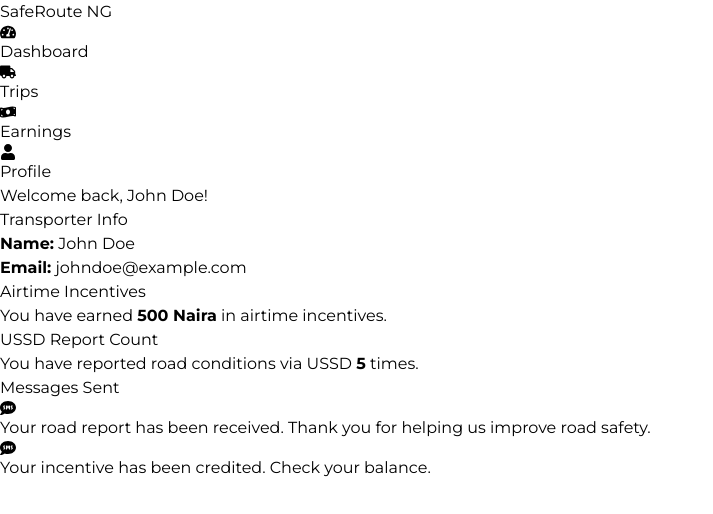
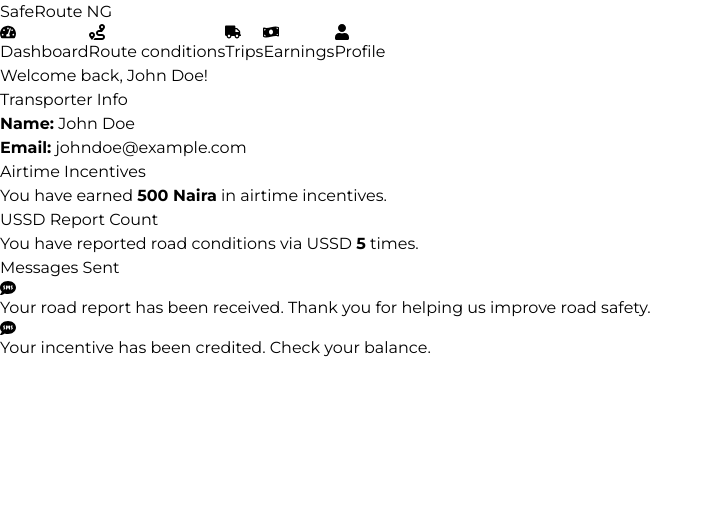
Before and after one commit to EDOHWARES/SafeRoute-NG, a React (Vite) app in the folder client/: page /dashboard in a window 1280 px wide. Shown: the top 514 px of the page, without its empty margins (0-713 px from the left). Built offline with nearby package versions, Linux system fonts and the light colour scheme; sample sign-in values are in the browser's storage; a web font is replaced by a local one.

Commit message:
protecting transporter dashboard from unauthenticated transporters

```diff
--- a/client/src/Pages/Dashboard/Dashboard.jsx
+++ b/client/src/Pages/Dashboard/Dashboard.jsx
@@ -1,22 +1,142 @@
 import React, { useState, useEffect } from 'react';
-import { Link } from 'react-router-dom';
-import { FaTachometerAlt, FaUser, FaMoneyBillWave, FaPhoneAlt, FaSms } from 'react-icons/fa';
-import { FaTruck } from 'react-icons/fa';
+import { FaTachometerAlt, FaUser, FaMoneyBillWave, FaPhoneAlt, FaSms, FaTruck, FaRoute } from 'react-icons/fa';
+import { Link, useNavigate } from 'react-router-dom';
+
+// Example Map component for "Route conditions"
+const MapComponent = () => {
+  return (
+    <div className="w-full h-96 bg-gray-200">
+      <h2>Map Component</h2>
+      {/* Add your map implementation here */}
+    </div>
+  );
+};
+
+// Dummy component for Trips
+const TripsComponent = () => {
+  return (
+    <div>
+      <h2 className="text-xl font-semibold mb-4">Your Trips</h2>
+      <ul>
+        <li>Trip 1: Lagos to Ibadan - Completed</li>
+        <li>Trip 2: Abuja to Kano - In Progress</li>
+        <li>Trip 3: Enugu to Port Harcourt - Pending</li>
+      </ul>
+    </div>
+  );
+};
+
+// Dummy component for Earnings
+const EarningsComponent = () => {
+  return (
+    <div>
+      <h2 className="text-xl font-semibold mb-4">Your Earnings</h2>
+      <p>You have earned <strong>5000 Naira</strong> this month.</p>
+      <p>Your total earnings: <strong>15000 Naira</strong></p>
+    </div>
+  );
+};
+
+// Dummy component for Profile
+const ProfileComponent = () => {
+  return (
+    <div>
+      <h2 className="text-xl font-semibold mb-4">Your Profile</h2>
+      <p><strong>Name:</strong> John Doe</p>
+      <p><strong>Email:</strong> johndoe@example.com</p>
+      <p><strong>Phone:</strong> +234 123 456 7890</p>
+    </div>
+  );
+};
 
 const Dashboard = () => {
-  // Example transporter data
+  const navigate = useNavigate();
+  const [isAuthenticated, setIsAuthenticated] = useState(null);
+  const [selectedNav, setSelectedNav] = useState('dashboard'); // Default is 'dashboard'
   const [transporter, setTransporter] = useState({
     name: "John Doe",
     email: "johndoe@example.com",
-    airtimeIncentives: 500, // Airtime incentives in Naira
-    ussdReportCount: 5, // Number of USSD reports sent
+    airtimeIncentives: 500,
+    ussdReportCount: 5,
     messages: [
       { id: 1, content: "Your road report has been received. Thank you for helping us improve road safety." },
       { id: 2, content: "Your incentive has been credited. Check your balance." }
     ]
   });
 
-  // You can replace this part with an API call to get transporter data
+  // Check if the user is authenticated
+  useEffect(() => {
+    const token = localStorage.getItem("transporterToken");
+    if (token == null) {
+      setIsAuthenticated(false);
+    } else {
+      setIsAuthenticated(true);
+    }
+  }, []);
+
+  // Redirect to login if not authenticated
+  useEffect(() => {
+    if (isAuthenticated === false) {
+      navigate("/login");
+    }
+  }, [isAuthenticated, navigate]);
+
+  // Loading state while checking authentication
+  if (isAuthenticated === null) {
+    return <div>Loading...</div>;
+  }
+
+  // Render content based on the selected nav option
+  const renderContent = () => {
+    switch (selectedNav) {
+      case 'dashboard':
+        return (
+          <div>
+            <h1 className="text-2xl font-semibold mb-6">Welcome back, {transporter.name}!</h1>
+            <section className="bg-white p-6 rounded-md shadow-md mb-6">
+              <h2 className="text-xl font-semibold mb-4">Transporter Info</h2>
+              <p><strong>Name:</strong> {transporter.name}</p>
+              <p><strong>Email:</strong> {transporter.email}</p>
+            </section>
+            <section className="bg-white p-6 rounded-md shadow-md mb-6">
+              <h2 className="text-xl font-semibold mb-4">Airtime Incentives</h2>
+              <p>You have earned <strong>{transporter.airtimeIncentives} Naira</strong> in airtime incentives.</p>
+            </section>
+            <section className="bg-white p-6 rounded-md shadow-md mb-6">
+              <h2 className="text-xl font-semibold mb-4">USSD Report Count</h2>
+              <p>You have reported road conditions via USSD <strong>{transporter.ussdReportCount}</strong> times.</p>
+            </section>
+            <section className="bg-white p-6 rounded-md shadow-md">
+              <h2 className="text-xl font-semibold mb-4">Messages Sent</h2>
+              {transporter.messages.length > 0 ? (
+                <ul>
+                  {transporter.messages.map((msg) => (
+                    <li key={msg.id} className="mb-2">
+                      <div className="flex items-center">
+                        <FaSms className="mr-3 text-xl text-[#424749]" />
+                        <p>{msg.content}</p>
+                      </div>
+                    </li>
+                  ))}
+                </ul>
+              ) : (
+                <p>No messages available.</p>
+              )}
+            </section>
+          </div>
+        );
+      case 'routeConditions':
+        return <MapComponent />;
+      case 'trips':
+        return <TripsComponent />;
+      case 'earnings':
+        return <EarningsComponent />;
+      case 'profile':
+        return <ProfileComponent />;
+      default:
+        return <div>Content not found.</div>;
+    }
+  };
 
   return (
     <div className="flex">
@@ -25,78 +145,46 @@ const Dashboard = () => {
           <h2 className="text-xl font-bold mb-6">SafeRoute NG</h2>
         </Link>
         <nav className="flex flex-col gap-4">
-          <Link
-            to="/dashboard"
+          <button
             className="flex items-center text-white hover:bg-gray-700 py-2 px-4 rounded-md"
+            onClick={() => setSelectedNav('dashboard')}
           >
             <FaTachometerAlt className="mr-3 text-xl" />
             Dashboard
-          </Link>
-          <Link
-            to="/trips"
+          </button>
+          <button
             className="flex items-center text-white hover:bg-gray-700 py-2 px-4 rounded-md"
+            onClick={() => setSelectedNav('routeConditions')}
+          >
+            <FaRoute className="mr-3 text-xl" />
+            Route conditions
+          </button>
+          <button
+            className="flex items-center text-white hover:bg-gray-700 py-2 px-4 rounded-md"
+            onClick={() => setSelectedNav('trips')}
           >
             <FaTruck className="mr-3 text-xl" />
             Trips
-          </Link>
-          <Link
-            to="/earnings"
+          </button>
+          <button
             className="flex items-center text-white hover:bg-gray-700 py-2 px-4 rounded-md"
+            onClick={() => setSelectedNav('earnings')}
           >
             <FaMoneyBillWave className="mr-3 text-xl" />
             Earnings
-          </Link>
-          <Link
-            to="/profile"
+          </button>
+          <button
             className="flex items-center text-white hover:bg-gray-700 py-2 px-4 rounded-md"
+            onClick={() => setSelectedNav('profile')}
           >
             <FaUser className="mr-3 text-xl" />
             Profile
-          </Link>
+          </button>
         </nav>
       </aside>
 
-      {/* Dashboard Content */}
       <main className="flex-1 p-6">
-        <h1 className="text-2xl font-semibold mb-6">Welcome back, {transporter.name}!</h1>
-
-        {/* Transporter Info */}
-        <section className="bg-white p-6 rounded-md shadow-md mb-6">
-          <h2 className="text-xl font-semibold mb-4">Transporter Info</h2>
-          <p><strong>Name:</strong> {transporter.name}</p>
-          <p><strong>Email:</strong> {transporter.email}</p>
-        </section>
-
-        {/* Airtime Incentives */}
-        <section className="bg-white p-6 rounded-md shadow-md mb-6">
-          <h2 className="text-xl font-semibold mb-4">Airtime Incentives</h2>
-          <p>You have earned <strong>{transporter.airtimeIncentives} Naira</strong> in airtime incentives.</p>
-        </section>
-
-        {/* USSD Report Count */}
-        <section className="bg-white p-6 rounded-md shadow-md mb-6">
-          <h2 className="text-xl font-semibold mb-4">USSD Report Count</h2>
-          <p>You have reported road conditions via USSD <strong>{transporter.ussdReportCount}</strong> times.</p>
-        </section>
-
-        {/* Messages Sent */}
-        <section className="bg-white p-6 rounded-md shadow-md">
-          <h2 className="text-xl font-semibold mb-4">Messages Sent</h2>
-          {transporter.messages.length > 0 ? (
-            <ul>
-              {transporter.messages.map((msg) => (
-                <li key={msg.id} className="mb-2">
-                  <div className="flex items-center">
-                    <FaSms className="mr-3 text-xl text-[#424749]" />
-                    <p>{msg.content}</p>
-                  </div>
-                </li>
-              ))}
-            </ul>
-          ) : (
-            <p>No messages available.</p>
-          )}
-        </section>
+        {renderContent()}
       </main>
     </div>
   );
--- a/client/src/Pages/Login/Login.jsx
+++ b/client/src/Pages/Login/Login.jsx
@@ -3,9 +3,9 @@ import gradient from '../../assets/images/gradient.png';
 import { Link, useNavigate } from 'react-router-dom';
 import axios from 'axios';
 import { toast } from 'react-toastify';
+import { ToastContainer } from 'react-toastify';
 
 const Login = () => {
-
   const apiUrl = import.meta.env.VITE_API_URL;
   const [email, setEmail] = useState('');
   const [password, setPassword] = useState('');
@@ -21,7 +21,7 @@ const Login = () => {
 
       if (success) {
         // Save token to localStorage or context
-        localStorage.setItem('authToken', token);
+        localStorage.setItem('transporterToken', token);
 
         // Success notification
         toast.success('Login successful! Redirecting to dashboard...', {
@@ -91,6 +91,9 @@ const Login = () => {
           </button>
         </div>
       </form>
+
+      {/* ToastContainer will render the toast notifications */}
+      <ToastContainer />
     </div>
   );
 };
```
